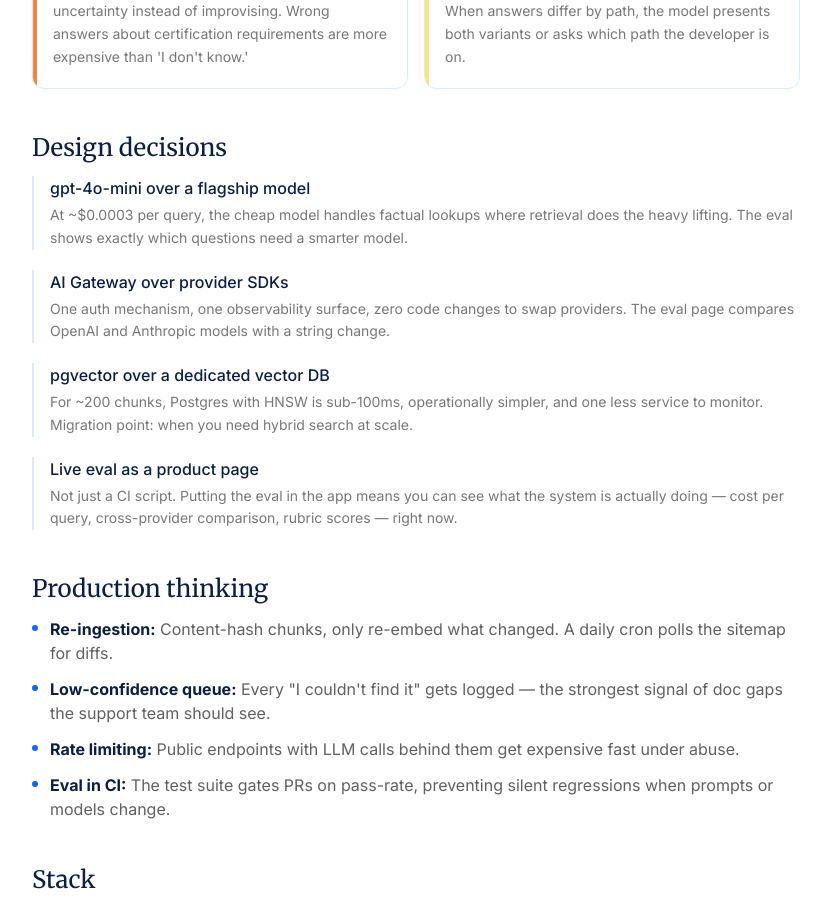
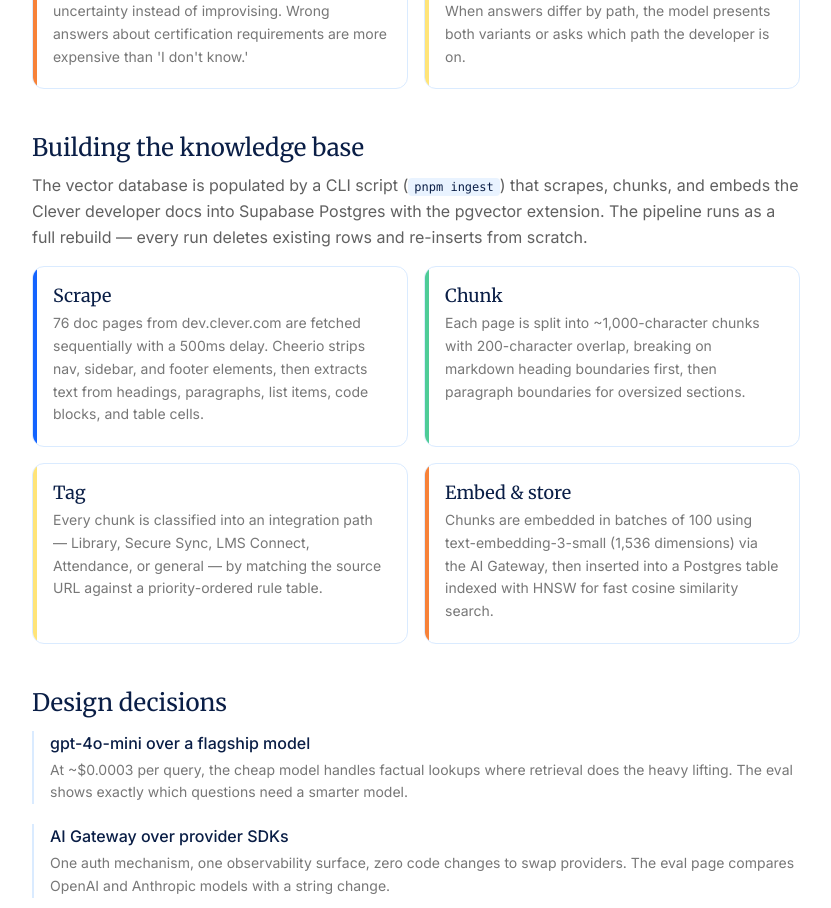
Before and after one commit to legertom/clever-dev-docs, a Next.js app: page /about in a window 1280 px wide. Shown: the part 1020-1928 px from the top of the page, without its empty margins (224-1055 px from the left). Built offline with nearby package versions, Linux system fonts and the light colour scheme.

Commit message:
Add ingestion pipeline section to about page
Describes the four-stage RAG data pipeline (scrape, chunk, tag, embed)
so readers understand how the knowledge base is built, not just how
it's queried at runtime.

Co-Authored-By: Claude Opus 4.6 <noreply@anthropic.com>

```diff
--- a/src/app/about/page.tsx
+++ b/src/app/about/page.tsx
@@ -116,6 +116,42 @@ export default function AboutPage() {
                 title="Audience routing"
                 body="Every chunk is tagged with its integration path (Library, Secure Sync, LMS Connect, or general). When answers differ by path, the model presents both variants or asks which path the developer is on."
                 accent="bg-clever-yellow"
+              />
+            </div>
+          </section>
+
+          {/* Ingestion pipeline */}
+          <section>
+            <h2 className="text-2xl text-clever-navy mb-3 font-[family-name:var(--font-heading)]">
+              Building the knowledge base
+            </h2>
+            <p className="text-clever-black/70 leading-relaxed mb-4 font-[family-name:var(--font-body)]">
+              The vector database is populated by a CLI script (<code className="text-xs bg-clever-light-blue/60 text-clever-navy px-1.5 py-0.5 rounded">pnpm ingest</code>) that
+              scrapes, chunks, and embeds the Clever developer docs into Supabase
+              Postgres with the pgvector extension. The pipeline runs as a full
+              rebuild — every run deletes existing rows and re-inserts from
+              scratch.
+            </p>
+            <div className="grid gap-4 sm:grid-cols-2">
+              <Card
+                title="Scrape"
+                body="76 doc pages from dev.clever.com are fetched sequentially with a 500ms delay. Cheerio strips nav, sidebar, and footer elements, then extracts text from headings, paragraphs, list items, code blocks, and table cells."
+                accent="bg-clever-blue"
+              />
+              <Card
+                title="Chunk"
+                body="Each page is split into ~1,000-character chunks with 200-character overlap, breaking on markdown heading boundaries first, then paragraph boundaries for oversized sections."
+                accent="bg-clever-green"
+              />
+              <Card
+                title="Tag"
+                body="Every chunk is classified into an integration path — Library, Secure Sync, LMS Connect, Attendance, or general — by matching the source URL against a priority-ordered rule table."
+                accent="bg-clever-yellow"
+              />
+              <Card
+                title="Embed &amp; store"
+                body="Chunks are embedded in batches of 100 using text-embedding-3-small (1,536 dimensions) via the AI Gateway, then inserted into a Postgres table indexed with HNSW for fast cosine similarity search."
+                accent="bg-clever-orange"
               />
             </div>
           </section>
```
